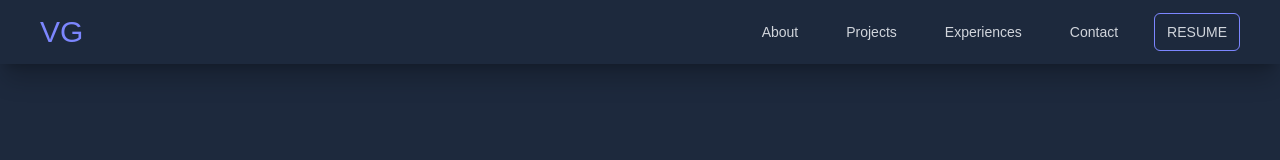
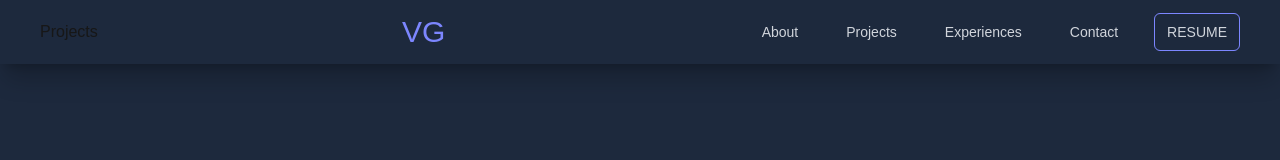
Before and after one commit to VidaMaleki/vida_maleki_portfolio, a Next.js app: page / in a window 1280 px wide. Shown: the top 160 px of the page. Built offline with nearby package versions, Linux system fonts and the light colour scheme.

Commit message:
Used is pending for loading

```diff
--- a/src/components/Navbar.tsx
+++ b/src/components/Navbar.tsx
@@ -34,6 +34,7 @@ const Navbar = () => {
   return (
     <header className="sticky top-0 z-50 bg-slate-800 shadow-xl/20">
       <nav className="mx-auto flex h-16 items-center justify-between px-4 sm:px-10 max-w-7xl">
+      <button disabled={isPending}>Projects</button>
         <div className="flex items-center">
           <h1 className="text-indigo-400 text-3xl">VG</h1>
         </div>
```
